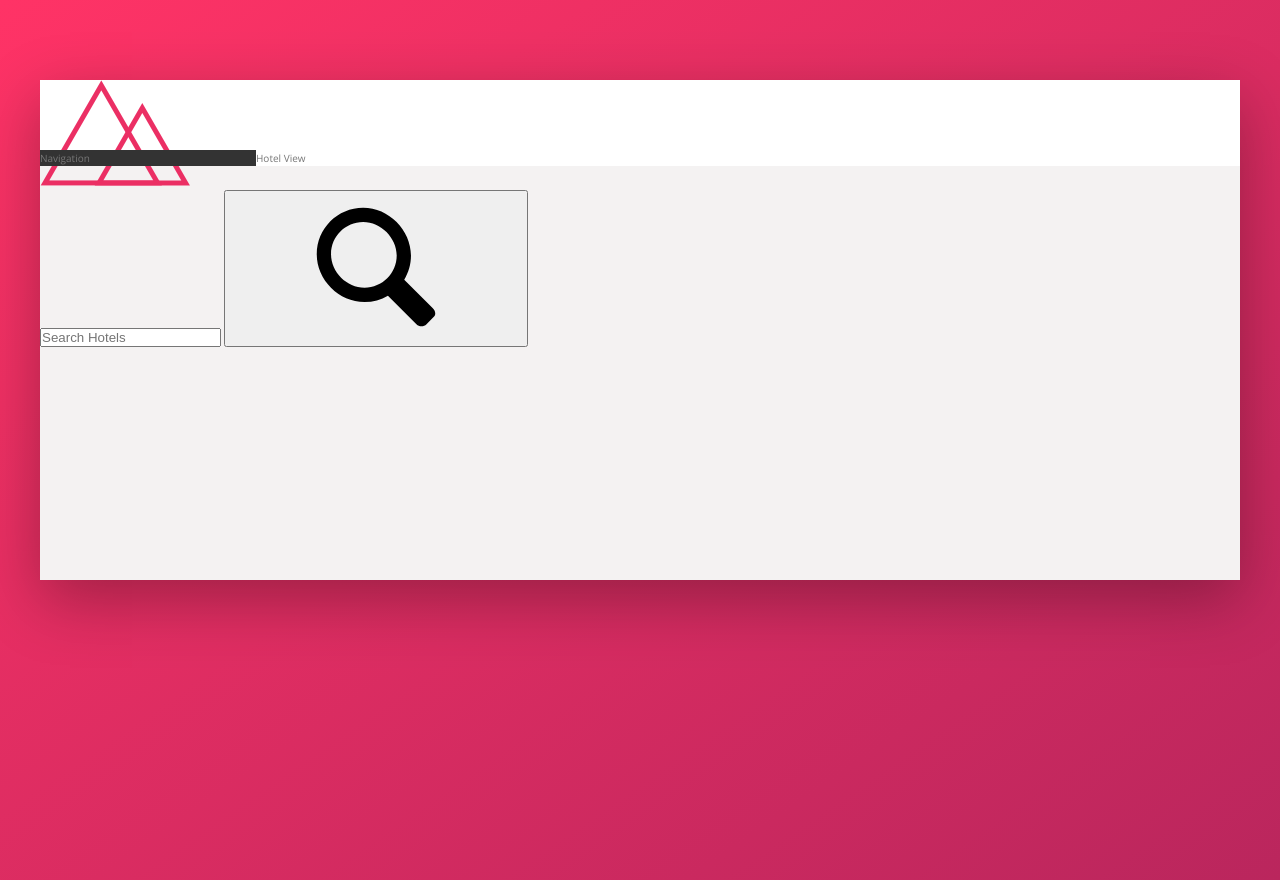
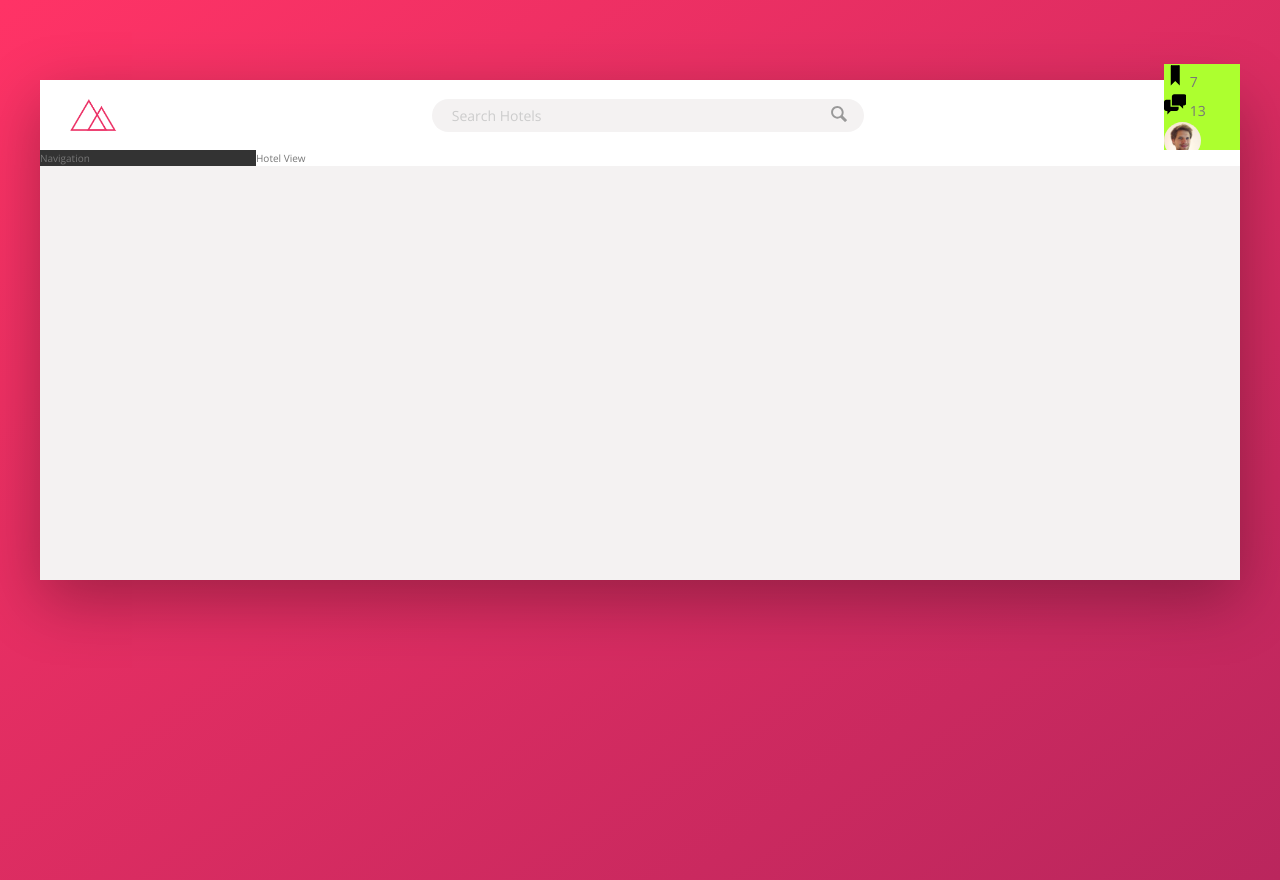
Before and after one commit to erichodges/css_study2, a website: page index.html in a window 1280 px wide. Drawn offline with nearby package versions, Linux system fonts and the light colour scheme.

Commit message:
added search box

```diff
--- a/index.html
+++ b/index.html
@@ -23,7 +23,28 @@
             </svg>
           </button>
         </form>
+
+        <nav class="user-nav">
+          <div class="user-nav__icon-box">
+            <svg class="user-nav__icon">
+              <use xlink:href="img/sprite.svg#icon-bookmark"></use>
+            </svg>
+            <span class="user-nav__notification">7</span>
+          </div>
+          <div class="user-nav__icon-box">
+              <svg class="user-nav__icon">
+                <use xlink:href="img/sprite.svg#icon-chat"></use>
+              </svg>
+              <span class="user-nav__notification">13</span>
+            </div>
+            <div class="user-nav__user">
+              <img src="img/user.jpg" alt="User Photo" class="user-nav__user-photo">
+              <span class="user-nav__user-name">Jonas</span>
+            </div>
+        </nav>
       </header>
+
+
       <div class="content">
         <nav class="sidebar">
           Navigation
--- a/sass/_components.scss
+++ b/sass/_components.scss
@@ -0,0 +1,97 @@
+////////////////////////
+// LOGO
+.logo {
+  height: 3.25rem;
+  margin-left: 3rem;
+}
+////////////////////////
+// SEARCH
+.search {
+  flex: 0 0 40%;
+
+  display: flex;
+  align-items: center;
+  justify-content: center;
+
+  &__input {
+    font-family: inherit;
+    font-size: inherit;
+    color: inherit;
+    background-color: var(--color-grey-light-2);
+    border: none;
+    padding: .7rem 2rem;
+    border-radius: 100px;
+    width: 90%;
+    transition: all .2s;
+    margin-right: -3.5rem;
+
+    &:focus {
+      outline: none;
+      width: 100%;
+      background-color: var(--color-grey-light-3);
+    }
+
+    &::-webkit-input-placeholder {
+      font-weight: 100;
+      color: var(--color-grey-light-4);
+    }
+  }
+
+  &__input:focus + &__button {
+    background-color: var(--color-grey-light-3);
+  }
+
+  &__button {
+    border: none;
+    background-color: var(--color-grey-light-2);
+
+    &:focus {
+      outline: none;
+    }
+
+    &:active {
+      transform: translateY(2px);
+    }
+  }
+
+  &__icon {
+    height: 2rem;
+    width: 2rem;
+    fill: var(--color-grey-dark-3);
+  }
+}
+
+
+
+////////////////////////
+// USER NAV
+.user-nav {
+  background-color: greenyellow;
+
+  &__icon-box {
+
+  }
+
+  &__icon {
+    height: 2.25rem;
+    width: 2.25rem;
+  }
+
+  &__notification {
+
+  }
+
+  &__user {
+
+  }
+
+  &__user-photo {
+    height: 3.75rem;
+    border-radius: 50%;
+  }
+
+  &__user-name  {
+
+  }
+
+}
--- a/sass/_layout.scss
+++ b/sass/_layout.scss
@@ -8,11 +8,14 @@
 }
 
 .header {
+  font-size: 1.4rem;
   height: 7rem;
   background-color: #fff;
   border-bottom: var(--color-grey-light-2);
 
-
+  display: flex;
+  justify-content: space-between;
+  align-items: center;
 }
 
 .content {
```
Also changed, not shown: css/style.css.
